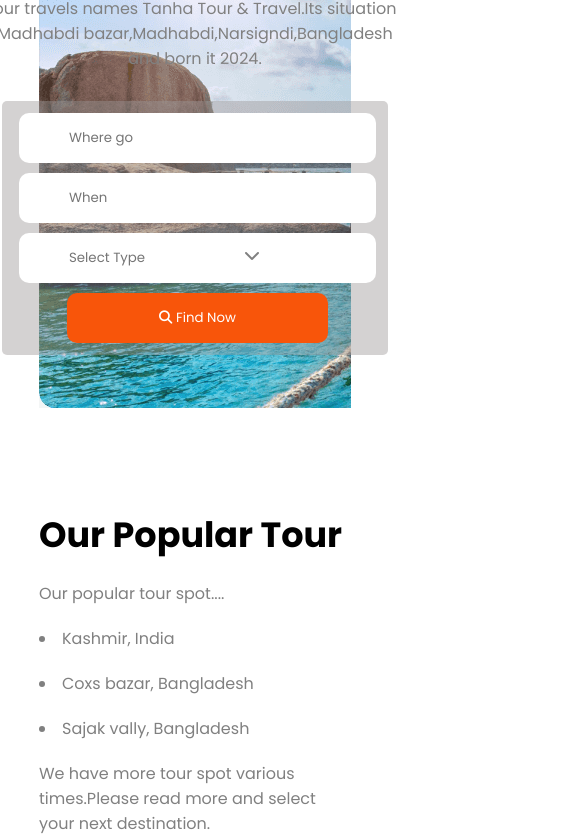
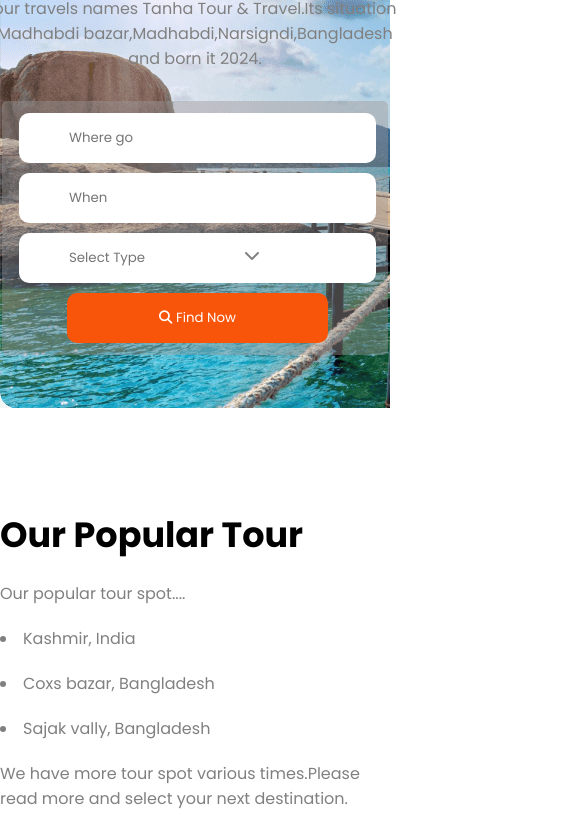
Before and after one commit to forhad9009/Tanha-Travels-Tour, a plain HTML site: page index.html in a window 390 px wide. Shown: the part 240-1076 px from the top of the page, 572 px wide, since content can reach past the window. Drawn offline with Linux system fonts and the light colour scheme.

Commit message:
add max-width and margin

```diff
--- a/styles/index.css
+++ b/styles/index.css
@@ -486,7 +486,7 @@ p{
     }
     .newsletter-title button{
         margin-top: 30px;
-        padding: 15px 100px;
+        padding: 15px 150px;
 
     }
     .discount img{
@@ -501,6 +501,10 @@ p{
         bottom: 100px;
         right: 10px;
         transform: rotate(-30deg);
+    }
+    .container{
+        max-width: 100%;
+        margin: 0;
     }
 }
 
```
